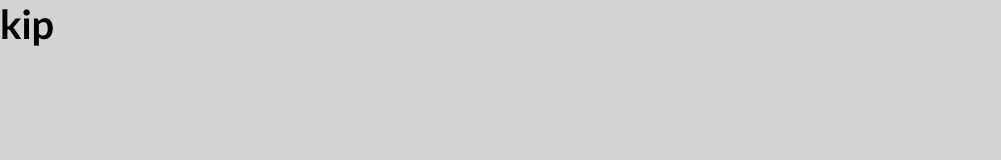
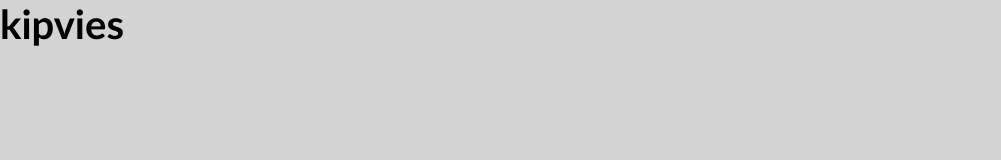
Before and after one commit to Peerke75/lorem-commit, a plain HTML site: page index.html in a window 1280 px wide. Shown: the top 160 px of the page, without its empty margins (0-1001 px from the left). Drawn offline with Linux system fonts and the light colour scheme.

Commit message:
h1 veranderd

```diff
--- a/index.html
+++ b/index.html
@@ -4,7 +4,7 @@
 	<meta charset="UTF-8">
 	<meta name="viewport" content="width=device-width, initial-scale=1.0">
 	<title>lorem-commit</title>
-	<h1>kip</h1>
+	<h1>kipvies </h1>
 	<style type="text/css">
 
 		*{
```
